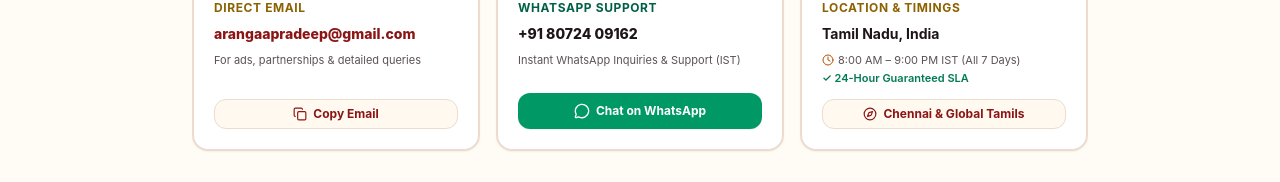
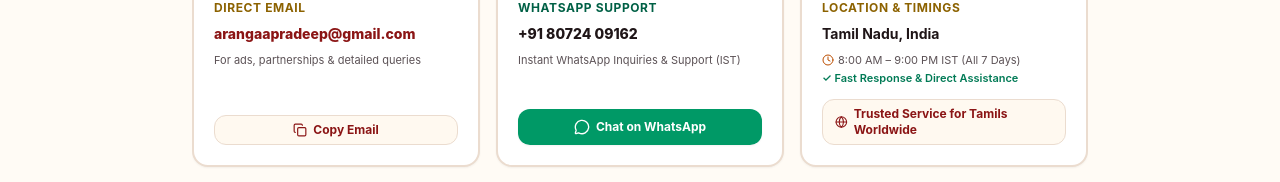
Before and after one commit to pradeepraj24081998/nammatamilcalendar, a Next.js app in the folder frontend/: page /en/contact in a window 1280 px wide. Shown: the part 366-548 px from the top of the page. Built offline with nearby package versions, Linux system fonts and the light colour scheme; no server answers.

Commit message:
feat: add ContactForm component to frontend contact module

```diff
--- a/frontend/src/components/contact/ContactForm.tsx
+++ b/frontend/src/components/contact/ContactForm.tsx
@@ -1,7 +1,7 @@
 'use client';
 
 import React, { useState } from 'react';
-import { Mail, MessageSquare, Send, CheckCircle2, Copy, Check, MessageCircle, Clock, MapPin, Sparkles, Compass } from 'lucide-react';
+import { Mail, MessageSquare, Send, CheckCircle2, Copy, Check, MessageCircle, Clock, MapPin, Sparkles, Globe } from 'lucide-react';
 import { Locale } from '@/lib/types';
 
 interface ContactFormProps {
@@ -243,13 +243,13 @@ export const ContactForm: React.FC<ContactFormProps> = ({ locale }) => {
                 <span>{isTa ? 'காலை 8:00 AM – இரவு 9:00 PM IST' : '8:00 AM – 9:00 PM IST (All 7 Days)'}</span>
               </div>
               <p className="text-emerald-700 font-semibold">
-                {isTa ? '✓ 24 மணி நேரத்திற்குள் பதில் உறுதி' : '✓ 24-Hour Guaranteed SLA'}
+                {isTa ? '✓ விரைவான பதில் & உடனடி உதவி' : '✓ Fast Response & Direct Assistance'}
               </p>
             </div>
           </div>
           <div className="mt-3 inline-flex items-center justify-center space-x-1.5 px-3 py-1.5 rounded-xl text-xs font-bold bg-[#FFF9F0] border border-[#EBDCCF] text-[#8B1515]">
-            <Compass className="w-3.5 h-3.5" />
-            <span>{isTa ? 'சென்னை & உலகளாவிய தமிழ் சமூகம்' : 'Chennai & Global Tamils'}</span>
+            <Globe className="w-3.5 h-3.5" />
+            <span>{isTa ? 'உலகத் தமிழர்களுக்கான நம்பகமான சேவை' : 'Trusted Service for Tamils Worldwide'}</span>
           </div>
         </div>
 
@@ -321,11 +321,10 @@ export const ContactForm: React.FC<ContactFormProps> = ({ locale }) => {
                       key={topic.id}
                       type="button"
                       onClick={() => setFormData({ ...formData, subject: label })}
-                      className={`px-3 py-1.5 rounded-xl text-xs font-bold transition-all cursor-pointer border ${
-                        isSelected
+                      className={`px-3 py-1.5 rounded-xl text-xs font-bold transition-all cursor-pointer border ${isSelected
                           ? 'bg-[#8B1515] text-white border-[#8B1515] shadow-xs'
                           : 'bg-[#FFF9F0] text-[#70263B] border-[#EBDCCF] hover:border-[#8B1515]'
-                      }`}
+                        }`}
                     >
                       {label}
                     </button>
```
